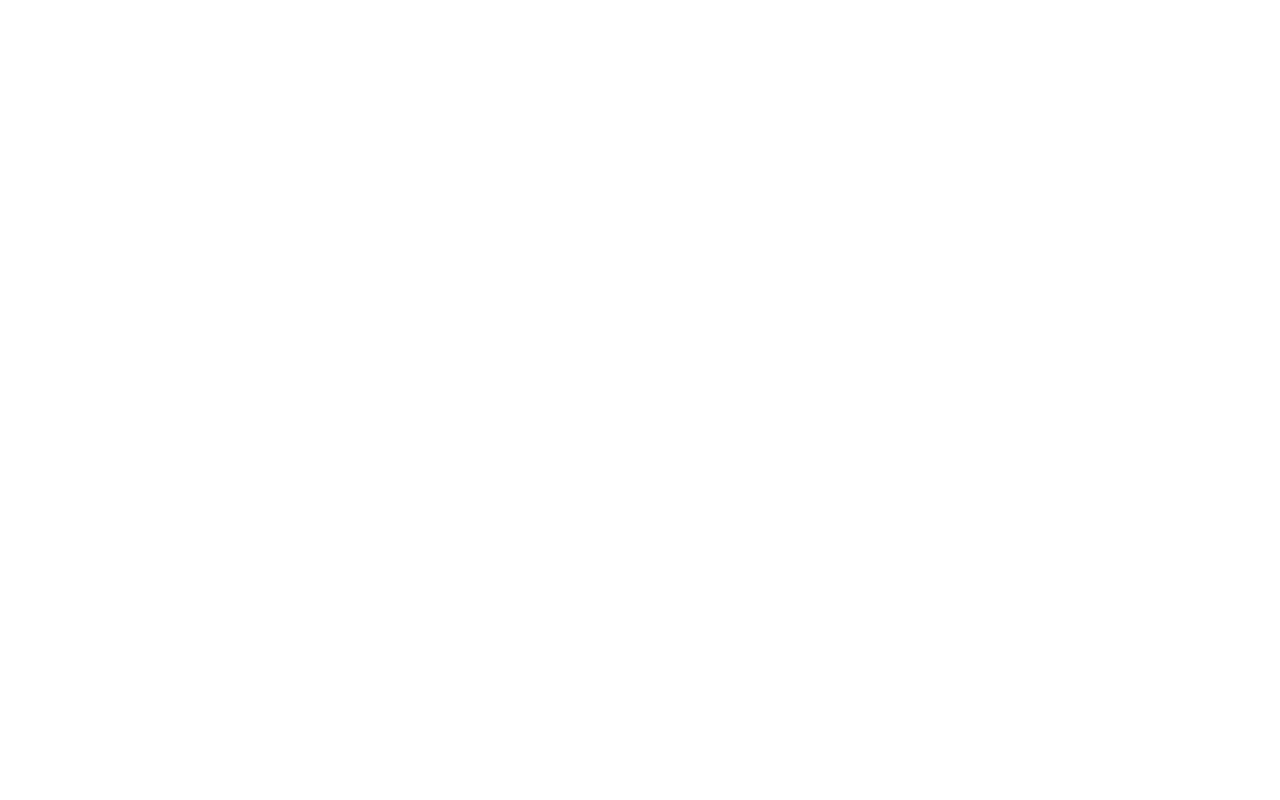
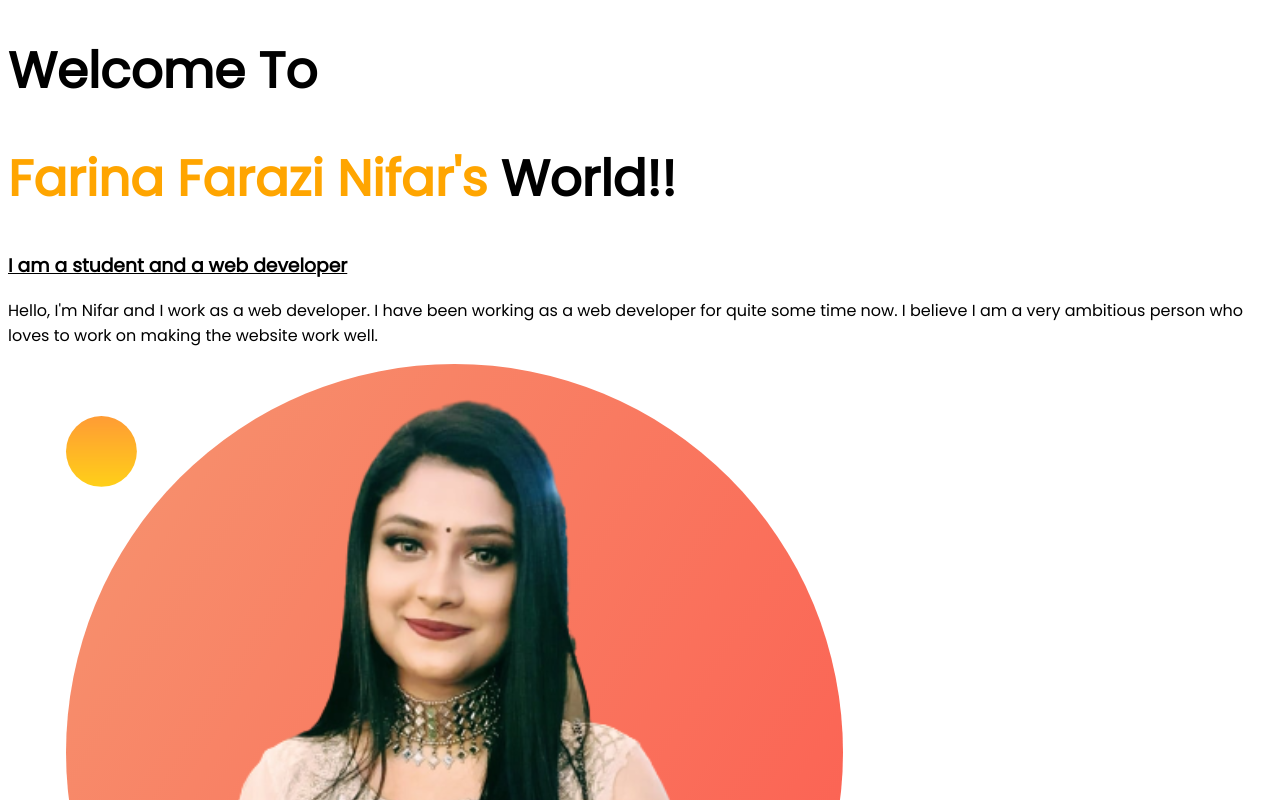
Before and after one commit to FarinaFarazi/developer-portfolio, a plain HTML site: page index.html in a window 1280 px wide. Shown: the top 800 px of the page. Drawn offline with Linux system fonts and the light colour scheme.

Commit message:
first section

```diff
--- a/index.html
+++ b/index.html
@@ -4,9 +4,16 @@
     <meta charset="UTF-8">
     <meta name="viewport" content="width=device-width, initial-scale=1.0">
     <title>Nifar's Portfolio</title>
+    <link rel="preconnect" href="https://fonts.googleapis.com">
+<link rel="preconnect" href="https://fonts.gstatic.com" crossorigin>
+<link href="https://fonts.googleapis.com/css2?family=Poppins&display=swap" rel="stylesheet">
     <link rel="stylesheet" href="style.css">
 </head>
 <body>
-
+    <h1>Welcome To</h1>
+    <h1><span>Farina Farazi Nifar's</span> World!!</h1>
+    <u><h3>I am a student and a web developer</h3></u>
+    <p> Hello, I'm Nifar and I work as a web developer. I have been working as a web developer for quite some time now. I believe I am a very ambitious person who loves to work on making the website work well.</p>
+    <img src="images/nifar.png" alt="">
 </body>
 </html>
--- a/style.css
+++ b/style.css
@@ -0,0 +1,10 @@
+body{
+    font-family: 'Poppins', sans-serif;
+
+}
+h1{
+    font-size: 50px;
+}
+span{
+    color: orange;
+}
```
Also changed, not shown: images/dream-bg.png (added), images/exp-bg.png (added), images/jhankar.png (added), images/jhankar2.png (added), images/my-bg.png (added), images/my-bg2.png (added), images/nifar.png (added), images/top-banner.png (added), 7 other files.
